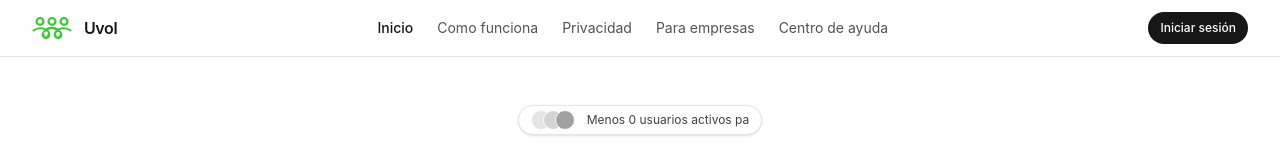
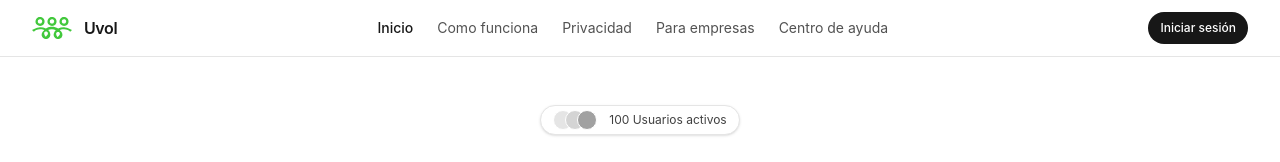
Before and after one commit to juankar01/UVOL-LANDING, a React (Vite) app in the folder frontend/: page / in a window 1280 px wide. Shown: the top 162 px of the page. Built offline with nearby package versions, Linux system fonts and the light colour scheme.

Commit message:
Listo para entorno de despliegue

```diff
--- a/frontend/src/pages/home/Hero.jsx
+++ b/frontend/src/pages/home/Hero.jsx
@@ -14,7 +14,7 @@ export default function Hero() {
           <span className="h-5 w-5 rounded-full border border-white bg-neutral-400" />
         </div>
 
-        <span>Menos 0 usuarios activos pa</span>
+        <span>100 Usuarios activos</span>
       </div>
 
       <h1 className="mx-auto mt-6 max-w-3xl text-3xl font-semibold tracking-tight sm:text-4xl lg:text-5xl">
```
Also changed, not shown: 2 other files (tests, documents, lock files or other folders).
